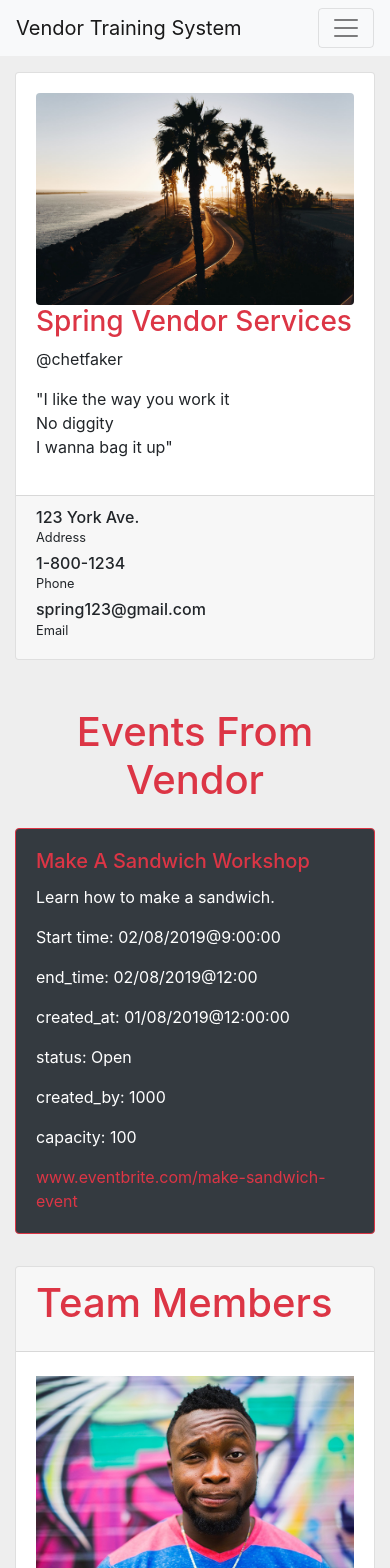
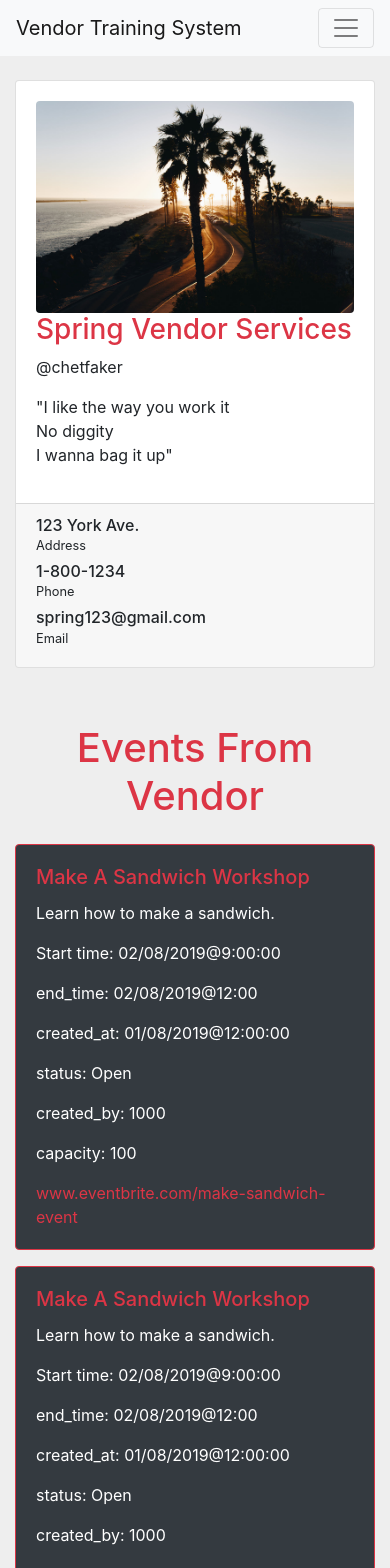
Before and after one commit to dave325/vendorTrainingSystem, an Angular app in the folder vendorTrainingSystem/: page /vendor in a window 390 px wide. Shown: the top 1568 px of the page. Built offline with nearby package versions, Linux system fonts and the light colour scheme.

Commit message:
updated background color and positioning of some tags on vendor and customer pages

```diff
--- a/vendorTrainingSystem/src/app/components/customer/customer-profile/customer-profile.component.css
+++ b/vendorTrainingSystem/src/app/components/customer/customer-profile/customer-profile.component.css
@@ -18,14 +18,17 @@ a:hover{
   text-align: center;
 }
 
-.events {
+/* .events {
   margin-top: 10px;
+} */
+
+#topContainer{
+  background-color: rgb(238, 238, 238); /* rgb(46, 46, 46); */
 }
 
-
-#bottomContainer{
+/* #bottomContainer{
   background-color: rgb(43, 42, 42);
-}
+} */
 
 #bottomContainerHeader{
   font-size: 150%;
--- a/vendorTrainingSystem/src/app/components/customer/customer-profile/customer-profile.component.html
+++ b/vendorTrainingSystem/src/app/components/customer/customer-profile/customer-profile.component.html
@@ -1,7 +1,7 @@
 <div class="container-fluid">
-  <div class="row">
+  <div id = "topContainer" class="row">
     <div class="col-md-3 my-4">
-      <div class="card border-danger card-user">
+      <div class="card card-user">
         <div class="card-body">
           <div class="author">
             <a href="#">
@@ -45,8 +45,8 @@
       </div>
     </div>
 
-    <div class="col-md-9">
-      <h1 class="text-danger event-title mt-3 mb-5">
+    <div class="col-md-9 col-xs-12 my-3">
+      <h1 class="text-danger event-title mt-3 mb-4">
         <p id="bottomContainerHeader">Upcoming Events</p>
       </h1>
       <div id="eventContainer" class="row">
--- a/vendorTrainingSystem/src/app/components/vendor/vendor-profile/vendor-profile.component.css
+++ b/vendorTrainingSystem/src/app/components/vendor/vendor-profile/vendor-profile.component.css
@@ -32,7 +32,7 @@ a:hover{
 
 
 #topContainer{
-   background-color: rgb(238, 238, 238); /* rgb(46, 46, 46); */
+  background-color: rgb(238, 238, 238); /* rgb(46, 46, 46); */
 }
 
 #bottomContainer{
@@ -44,21 +44,23 @@ a:hover{
 }
 
 #eventContainer{
-  height: 75vh;
+  height: 100vh;
   overflow: scroll;
 }
 
-@media (max-width: 414px){
+@media (max-width: 414px){ /* phone */
   #bottomContainerHeader{
     font-size:100%;
+  }
+
+  #eventContainer{
+    height: 200vh;
   }
 
 }
 
 @media (max-width: 768px){ /* Ipad */
-
   #eventContainer{
-    height: 50vh;
+    height: 100vh;
   }
-
 }
--- a/vendorTrainingSystem/src/app/components/vendor/vendor-profile/vendor-profile.component.html
+++ b/vendorTrainingSystem/src/app/components/vendor/vendor-profile/vendor-profile.component.html
@@ -1,7 +1,7 @@
 <div class="container-fluid">
   <!-- <div id="topContainer"> -->
   <div id="topContainer" class="row">
-    <div class="col-md-3 my-3">
+    <div class="col-lg-3 col-md-5 my-4">
       <div class="card card-user">
         <div class="card-body">
           <div class="author">
@@ -44,9 +44,9 @@
           </div>
         </div>
       </div>
+    </div> <!-- end of col-4-->
 
-    </div> <!-- end of col-4-->
-    <div class="col-md-9 col-xs-12 my-3">
+    <div class="col-lg-9 col-md-7 col-xs-12 my-3">
       <div class="event-title">
         <h1 class="text-danger">
           <p id="bottomContainerHeader" class="mt-3 mb-4">Events From Vendor</p>
@@ -54,7 +54,7 @@
       </div>
       <!-- <div class="container"> -->
       <div id="eventContainer" class="row">
-        <div class="col-sm-4 col-md-6 col-lg-4 mb-3">
+        <div class="col-sm-4 col-md-12 col-lg-4 mb-3">
           <div class="card border-danger bg-dark text-white">
             <div class="card-body">
               <h5 class="card-title text-danger">Make A Sandwich Workshop</h5>
@@ -72,7 +72,7 @@
           </div>
         </div>
 
-        <div class="col-sm-4 col-md-6 col-lg-4 mb-3">
+        <div class="col-sm-4 col-md-12 col-lg-4 mb-3">
           <div class="card border-danger text-white bg-dark">
             <div class="card-body">
               <h5 class="card-title text-danger">Make A Sandwich Workshop</h5>
```
